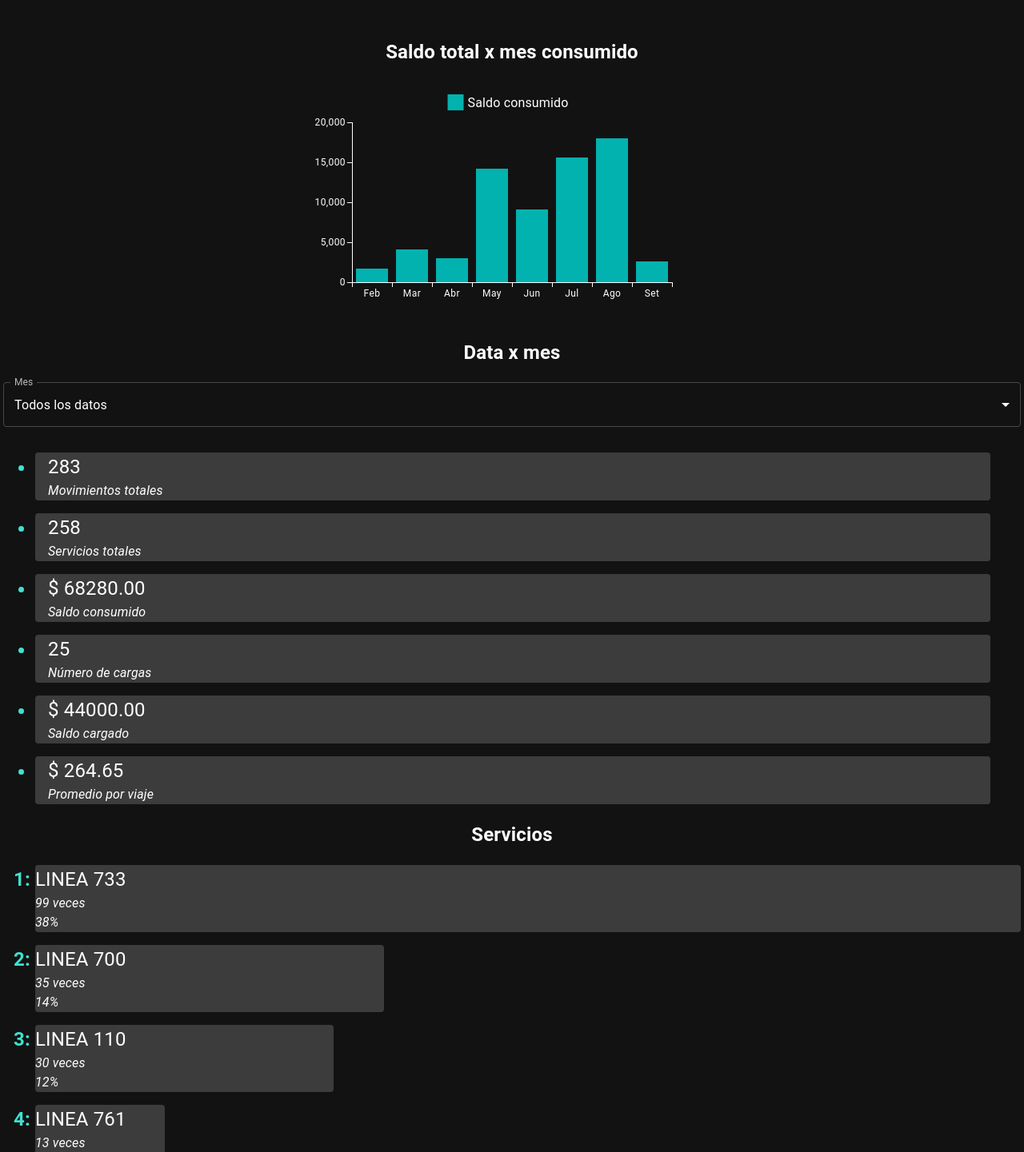
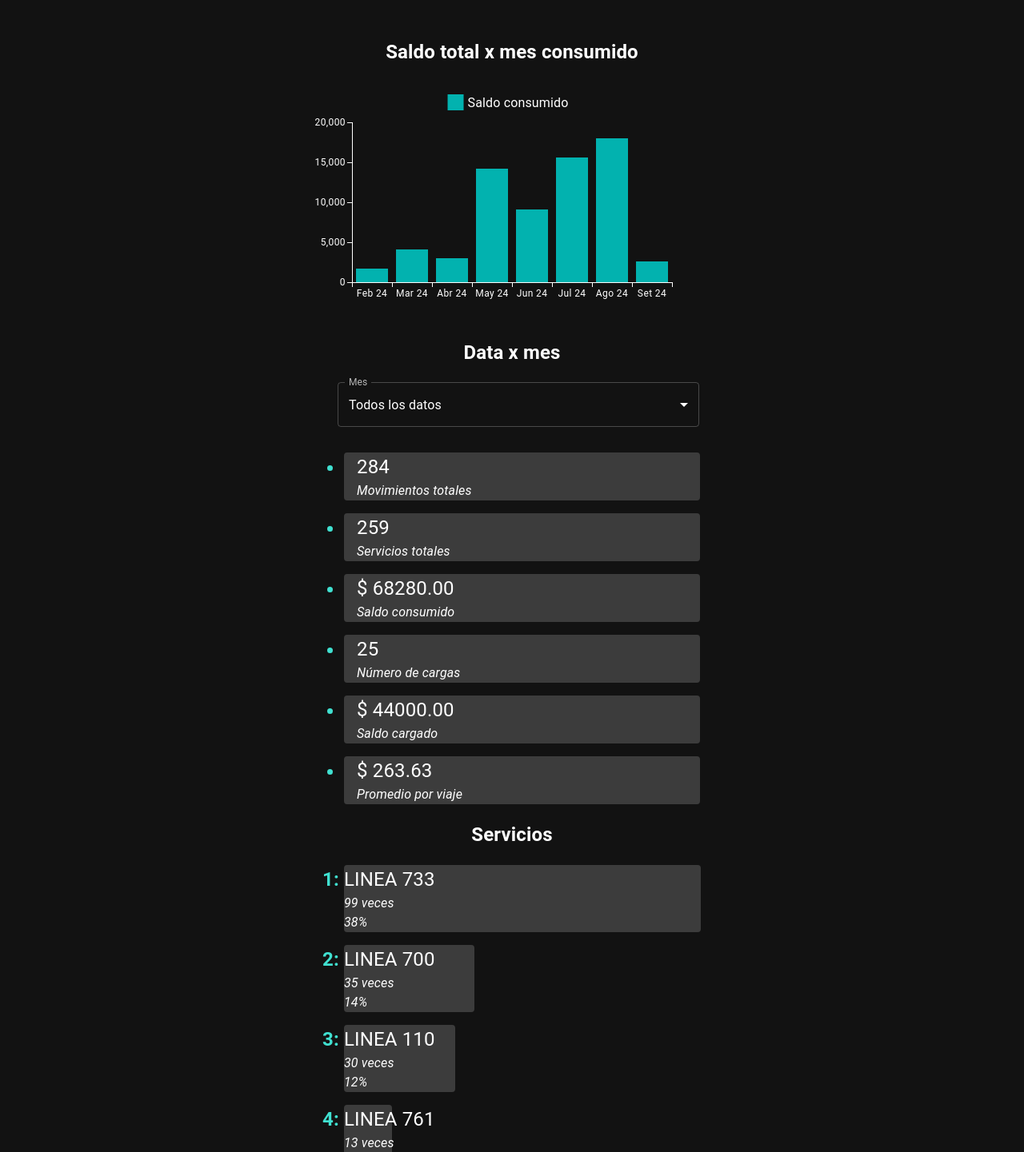
Before and after one commit to fabio2100/movimientossube, a React (Create React App) app: page / in a window 1280 px wide. Shown: the part 349-1790 px from the top of the page at 80% size. Built offline with nearby package versions, Linux system fonts and the light colour scheme.

Commit message:
fix % y selects

```diff
--- a/src/App.css
+++ b/src/App.css
@@ -1,6 +1,11 @@
 
 .App {
   text-align: center;
+}
+
+#root{
+  margin: 0 auto;
+  max-width: 500px;
 }
 
 body{
@@ -83,9 +88,6 @@ li {
 	color: turquoise;
 }
 
-.li-marker{
-  margin-right: 3%;
-}
 
 .li-marker::marker{
   content: counters(list-item, '') ': ';
@@ -126,3 +128,8 @@ h2{
   flex-direction: column;
   margin-right: 3%;
 }
+
+.inputSelect{
+  margin-left: 2em;
+  margin-right: 1em;
+}
--- a/src/components/main.js
+++ b/src/components/main.js
@@ -64,7 +64,9 @@ export default function Main() {
 
       data.forEach((item) => {
         if (item.Type !== "Carga virtual") {
-          const month = new Date(item.Date).getMonth(); // Obtener el mes (0-11) y ajustar a (1-12)
+          const date = new Date(item.Date); // Obtener el mes (0-11) y ajustar a (1-12)
+          const month = date.getMonth()
+          const anio = date.getFullYear().toString().slice(-2);
           const balance = Math.abs(
             Number(item.BalanceFormat.slice(2).replace(",", "."))
           );
@@ -72,10 +74,12 @@ export default function Main() {
             result[month].cantidad++;
             result[month].saldoConsumido += balance;
           } else {
+            const monthWithYear = monthNames[month];
+            monthWithYear.push(anio)
             result[month] = {
               mes: month + 1,
               cantidad: 1,
-              nombre: monthNames[month],
+              nombre: monthWithYear,
               saldoConsumido: balance,
             };
           }
@@ -186,7 +190,7 @@ export default function Main() {
             (100 * servicio.value) /
             allMesData.nroServicios
           ).toFixed(0);
-          const percentajeSobreMaximo = (100 * servicio.value / allMesData.maximoViajes)
+          const percentajeSobreMaximo = index === 0 ? 97 : (100 * servicio.value / allMesData.maximoViajes)
           const elementStyle =
             index < 5 || (index > 5 && elementIsVisible)
               ? { width: `${percentajeSobreMaximo}%`, overflowX: "visible" }
@@ -205,6 +209,7 @@ export default function Main() {
       : "";
 
   const inputSelect = (
+    <div className="inputSelect">
     <FormControl fullWidth sx={{ minWidth: 200 }}>
       <InputLabel id="demo-simple-select-label">Mes</InputLabel>
       <Select
@@ -217,11 +222,12 @@ export default function Main() {
         <MenuItem value={"all"}>Todos los datos</MenuItem>
         {infoTotales.map((dataMes) => (
           <MenuItem key={dataMes.mes} value={dataMes.mes}>
-            {dataMes.nombre[1]}
+            {dataMes.nombre[1]} - {dataMes.nombre[2]}
           </MenuItem>
         ))}
       </Select>
     </FormControl>
+    </div>
   );
 
   return (
@@ -233,7 +239,7 @@ export default function Main() {
           height={300}
           dataset={infoTotales}
           series={[{ dataKey: "cantidad", label: "Cantidad de servicios"}]}
-          xAxis={[{ scaleType: "band", dataKey: "nombre",valueFormatter: item => item[0] }]}
+          xAxis={[{ scaleType: "band", dataKey: "nombre",valueFormatter: item => `${item[0]} ${item[2]}` }]}
         />
       </div>
       <h2>Saldo total x mes consumido</h2>
@@ -249,7 +255,7 @@ export default function Main() {
               valueFormatter: (item) => `$ ${item}`,
             },
           ]}
-          xAxis={[{ scaleType: "band", dataKey: "nombre", valueFormatter: item => item[0] }]}
+          xAxis={[{ scaleType: "band", dataKey: "nombre", valueFormatter: item => `${item[0]} ${item[2]}` }]}
         />
       </div>
       <h2>Data x mes</h2>
```
Also changed, not shown: src/movimientos/total082024.json.
